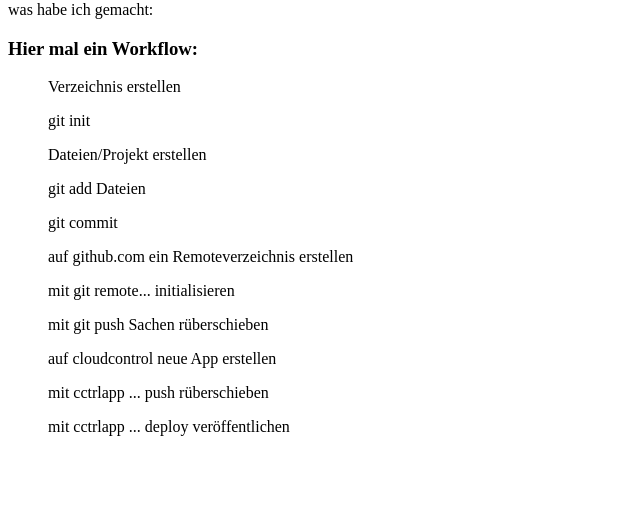
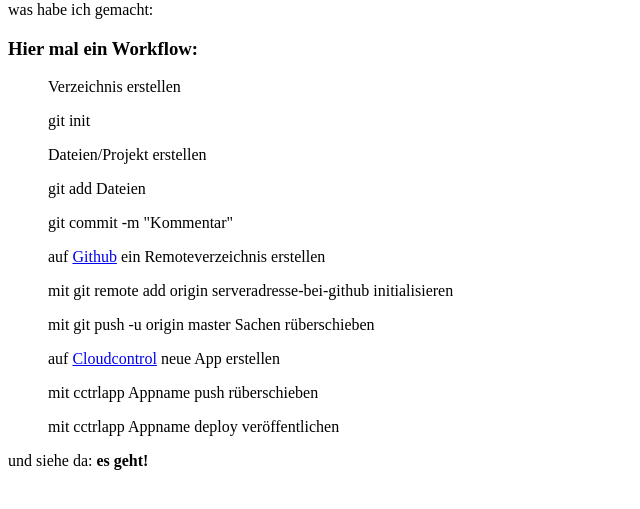
Before and after one commit to ludwigo/zumtesten, a plain HTML site: page index.html in a window 1280 px wide. Shown: the part 79-588 px from the top of the page, without its empty margins (0-640 px from the left). Drawn offline with Linux system fonts and the light colour scheme.

Commit message:
zweite Aenderung

```diff
--- a/index.html
+++ b/index.html
@@ -2,7 +2,7 @@
 <html>
 <head>
 <meta charset="UTF-8">
-<title>Testseite</title>
+<title>Workflow für den Kurs</title>
 </head>
 <body>
 <h1>Mal schauen obs so geht</h1>
@@ -13,12 +13,14 @@ was habe ich gemacht:
 <ul>git init</ul>
 <ul>Dateien/Projekt erstellen</ul>
 <ul>git add Dateien</ul>
-<ul>git commit</ul>
-<ul>auf github.com ein Remoteverzeichnis erstellen</ul>
-<ul>mit git remote... initialisieren</ul>
-<ul>mit git push Sachen rüberschieben</ul>
-<ul>auf cloudcontrol neue App erstellen</ul>
-<ul>mit cctrlapp ... push rüberschieben</ul>
-<ul>mit cctrlapp ... deploy veröffentlichen</ul>
+<ul>git commit -m "Kommentar"</ul>
+<ul>auf <a href="http://github.com" target="_blank" >Github</a> ein Remoteverzeichnis erstellen</ul>
+<ul>mit git remote add origin serveradresse-bei-github initialisieren</ul>
+<ul>mit git push -u origin master Sachen rüberschieben</ul>
+<ul>auf <a href="http://www.cloudcontrol.com" target="_blank" name="CloudControl">Cloudcontrol</a> neue App erstellen</ul>
+<ul>mit cctrlapp Appname push rüberschieben</ul>
+<ul>mit cctrlapp Appname deploy veröffentlichen</ul>
+<p>
+und siehe da: <b>es geht!</b>
 </body>
 </html>
```
